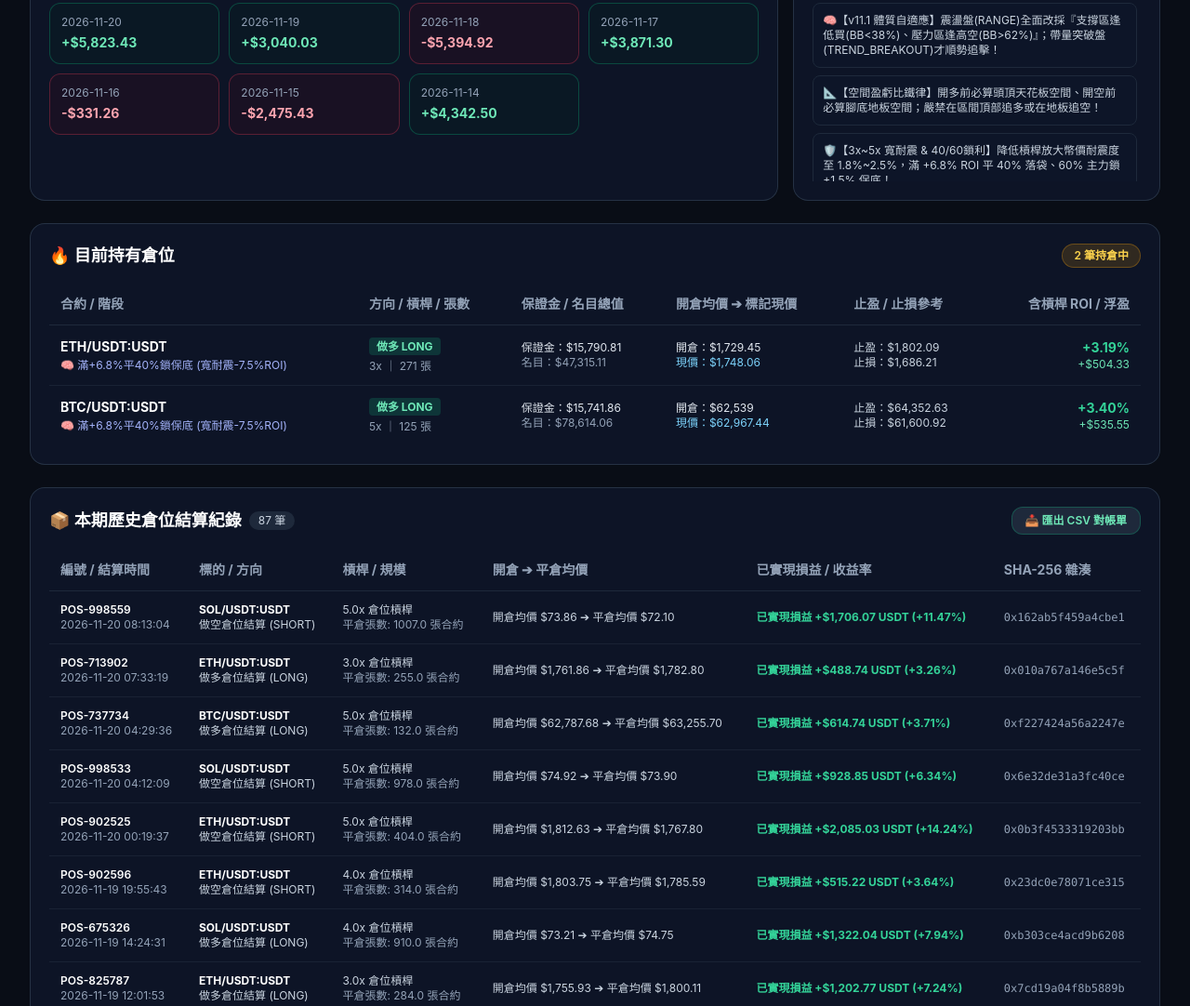
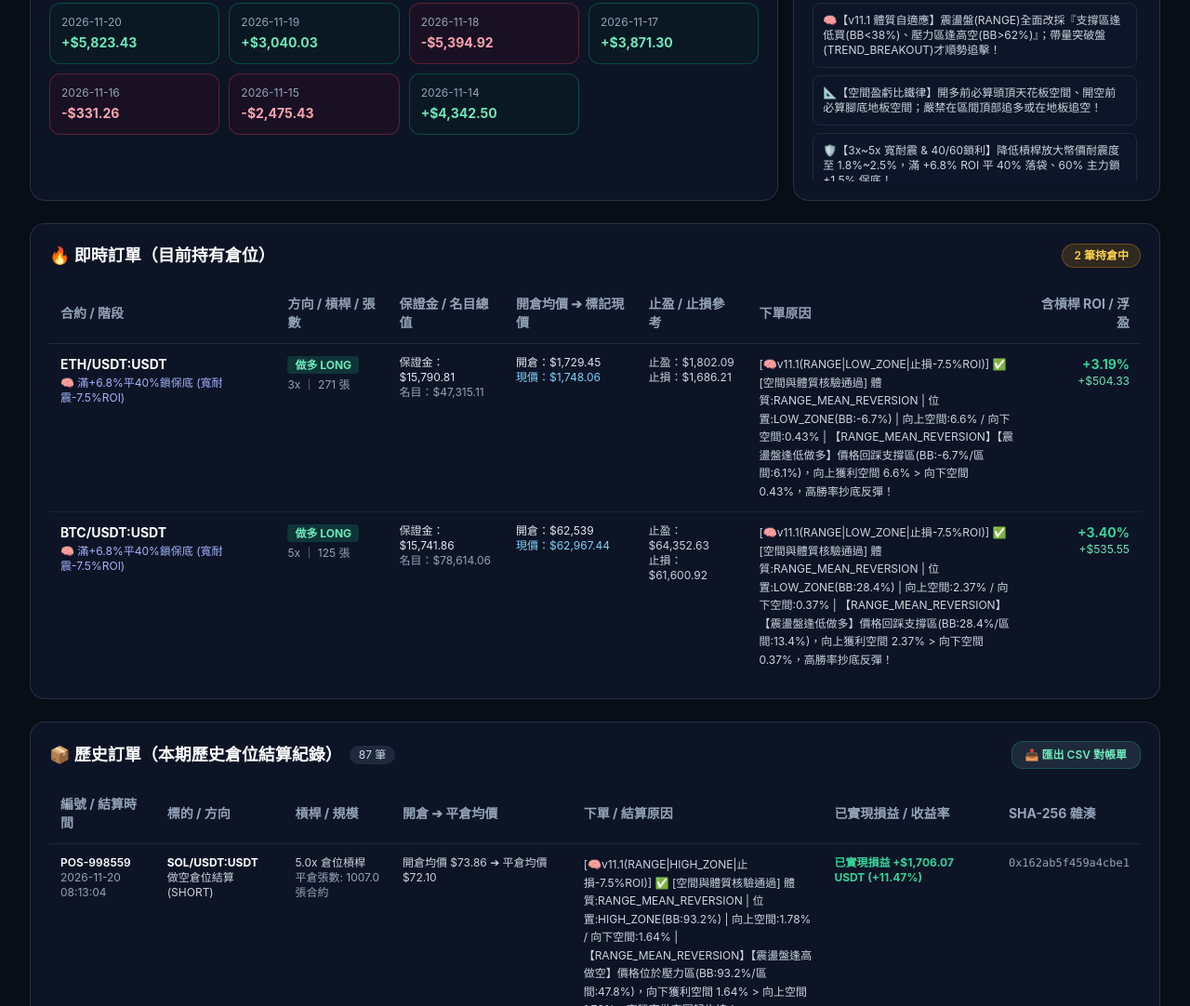
Before and after one commit to Ghjhkjk/quantguard-bot, a plain HTML site: page index.html in a window 1280 px wide. Shown: the part 646-1728 px from the top of the page at 93% size. Drawn offline with nearby package versions, Linux system fonts and the light colour scheme.

Commit message:
Update index.html

```diff
--- a/index.html
+++ b/index.html
@@ -191,10 +191,10 @@
         </div>
       </section>
 
-      <!-- 目前持有倉位 -->
+      <!-- 即時訂單：目前持有倉位（含下單原因） -->
       <section class="glass-card rounded-2xl p-5 space-y-4">
         <div class="flex items-center justify-between">
-          <h2 class="text-base md:text-lg font-bold text-white">🔥 目前持有倉位</h2>
+          <h2 class="text-base md:text-lg font-bold text-white">🔥 即時訂單（目前持有倉位）</h2>
           <span id="active-pos-count" class="px-3 py-1 rounded-full text-xs font-semibold bg-amber-500/15 text-amber-300 border border-amber-500/30">
             0 筆持倉中
           </span>
@@ -209,21 +209,22 @@
                 <th class="py-3 px-3">保證金 / 名目總值</th>
                 <th class="py-3 px-3">開倉均價 ➔ 標記現價</th>
                 <th class="py-3 px-3">止盈 / 止損參考</th>
+                <th class="py-3 px-3">下單原因</th>
                 <th class="py-3 px-3 text-right">含槓桿 ROI / 浮盈</th>
               </tr>
             </thead>
             <tbody id="active-positions-tbody" class="divide-y divide-slate-800/70">
-              <tr><td colspan="6" class="py-6 text-center text-slate-400">目前無未平倉部位。</td></tr>
+              <tr><td colspan="7" class="py-6 text-center text-slate-400">目前無未平倉部位。</td></tr>
             </tbody>
           </table>
         </div>
       </section>
 
-      <!-- 歷史倉位結算紀錄與 CSV 匯出 -->
+      <!-- 歷史訂單：本期歷史倉位結算紀錄（含下單/結算原因） -->
       <section class="glass-card rounded-2xl p-5 space-y-4">
         <div class="flex flex-wrap items-center justify-between gap-2">
           <div class="flex items-center gap-2">
-            <h2 class="text-base md:text-lg font-bold text-white">📦 本期歷史倉位結算紀錄</h2>
+            <h2 class="text-base md:text-lg font-bold text-white">📦 歷史訂單（本期歷史倉位結算紀錄）</h2>
             <span id="history-count-badge" class="px-2.5 py-0.5 rounded-full text-xs bg-slate-800 text-slate-300">0 筆</span>
           </div>
           <button onclick="exportHistoryToCSV()" class="px-3.5 py-1.5 rounded-xl text-xs font-semibold bg-slate-800 text-emerald-300 border border-emerald-500/30 hover:bg-slate-700 transition">
@@ -239,12 +240,13 @@
                 <th class="py-3 px-3">標的 / 方向</th>
                 <th class="py-3 px-3">槓桿 / 規模</th>
                 <th class="py-3 px-3">開倉 ➔ 平倉均價</th>
+                <th class="py-3 px-3">下單 / 結算原因</th>
                 <th class="py-3 px-3">已實現損益 / 收益率</th>
                 <th class="py-3 px-3">SHA-256 雜湊</th>
               </tr>
             </thead>
             <tbody id="history-orders-tbody" class="divide-y divide-slate-800/70">
-              <tr><td colspan="6" class="py-6 text-center text-slate-400">尚無歷史結算紀錄。</td></tr>
+              <tr><td colspan="7" class="py-6 text-center text-slate-400">尚無歷史結算紀錄。</td></tr>
             </tbody>
           </table>
         </div>
@@ -305,7 +307,8 @@
           roi_pct: 2.58,
           tp_trigger_px: 63244.00,
           sl_trigger_px: 66422.50,
-          stage_badge: "模擬示範持倉"
+          stage_badge: "模擬示範持倉",
+          reason: "【震盪盤逢高做空】價格接近 12h 高檔壓力區，向下空間大於向上空間，順勢高拋低吸。"
         }
       ],
       market_prices: {
@@ -322,6 +325,7 @@
           leverage: "4x 倉位槓桿",
           pool: "平倉張數: 120 張合約",
           entryExit: "開倉均價 $1,840.00 ➔ 平倉均價 $1,812.00",
+          reason: "【震盪盤逢高做空】布林上軌受阻回落，達止盈目標平倉獲利。",
           roi: "已實現損益 +$1,680.00 USDT (+6.09%)",
           realized_pnl_num: 1680.00,
           hash: "0x8f92c1a4e7b03d19"
@@ -334,6 +338,14 @@
       const absStr = Math.abs(val).toLocaleString("en-US", { minimumFractionDigits: 2, maximumFractionDigits: 2 });
       if (signed) return (val >= 0 ? `+$${absStr}` : `-$${absStr}`);
       return `$${absStr}`;
+    }
+
+    function escapeHtml(str) {
+      return String(str ?? "")
+        .replace(/&/g, "&amp;")
+        .replace(/</g, "&lt;")
+        .replace(/>/g, "&gt;")
+        .replace(/"/g, "&quot;");
     }
 
     function switchMode(mode) {
@@ -440,7 +452,7 @@
           const p = Number(d.pnl || 0);
           const cls = p >= 0 ? "border-emerald-500/30 bg-emerald-950/20 text-emerald-300" : "border-rose-500/30 bg-rose-950/20 text-rose-300";
           return `<div class="border ${cls} rounded-xl p-3">
-            <div class="text-xs text-slate-400">${d.date}</div>
+            <div class="text-xs text-slate-400">${escapeHtml(d.date)}</div>
             <div class="text-sm font-bold mt-1">${fmtMoney(p, true)}</div>
           </div>`;
         }).join("");
@@ -451,29 +463,30 @@
       document.getElementById("memory-count-badge").textContent = `${expCount} 筆經驗`;
       const lessons = mem.lessons_learned || [];
       document.getElementById("lessons-list").innerHTML = lessons.length
-        ? lessons.map(item => `<li class="bg-slate-900/70 border border-slate-800 rounded-lg p-2.5">${item}</li>`).join("")
+        ? lessons.map(item => `<li class="bg-slate-900/70 border border-slate-800 rounded-lg p-2.5">${escapeHtml(item)}</li>`).join("")
         : `<li class="text-slate-400">持續累積實戰經驗中。</li>`;
 
       const posList = data.active_positions || [];
       document.getElementById("active-pos-count").textContent = `${posList.length} 筆持倉中`;
       const posTbody = document.getElementById("active-positions-tbody");
       if (posList.length === 0) {
-        posTbody.innerHTML = `<tr><td colspan="6" class="py-6 text-center text-slate-400">目前無未平倉部位。</td></tr>`;
+        posTbody.innerHTML = `<tr><td colspan="7" class="py-6 text-center text-slate-400">目前無未平倉部位。</td></tr>`;
       } else {
         posTbody.innerHTML = posList.map(p => {
           const roi = Number(p.roi_pct || 0);
           const upnl = Number(p.unrealized_pnl || 0);
           const isLong = String(p.side || "").toUpperCase() === "LONG";
-          return `<tr class="hover:bg-slate-800/40">
+          const reasonText = p.reason || "依策略規則建倉與風控管理中";
+          return `<tr class="hover:bg-slate-800/40 align-top">
             <td class="py-3 px-3">
-              <div class="font-bold text-white">${p.symbol}</div>
-              <div class="text-xs text-indigo-300 mt-0.5">${p.stage_badge || ""}</div>
+              <div class="font-bold text-white">${escapeHtml(p.symbol)}</div>
+              <div class="text-xs text-indigo-300 mt-0.5">${escapeHtml(p.stage_badge || "")}</div>
             </td>
             <td class="py-3 px-3">
               <span class="px-2 py-0.5 rounded text-xs font-bold ${isLong ? "bg-emerald-500/20 text-emerald-300" : "bg-rose-500/20 text-rose-300"}">
                 ${isLong ? "做多 LONG" : "做空 SHORT"}
               </span>
-              <div class="text-xs text-slate-400 mt-1">${p.leverage || ""} ｜ ${p.contracts || 0} 張</div>
+              <div class="text-xs text-slate-400 mt-1">${escapeHtml(p.leverage || "")} ｜ ${escapeHtml(p.contracts || 0)} 張</div>
             </td>
             <td class="py-3 px-3 text-xs">
               <div>保證金：${fmtMoney(p.margin_usdt)}</div>
@@ -487,6 +500,9 @@
               <div>止盈：$${Number(p.tp_trigger_px || 0).toLocaleString()}</div>
               <div>止損：$${Number(p.sl_trigger_px || 0).toLocaleString()}</div>
             </td>
+            <td class="py-3 px-3 text-xs text-slate-300 max-w-xs leading-relaxed">
+              ${escapeHtml(reasonText)}
+            </td>
             <td class="py-3 px-3 text-right">
               <div class="font-bold ${roi >= 0 ? "text-emerald-400" : "text-rose-400"}">${roi >= 0 ? "+" : ""}${roi.toFixed(2)}%</div>
               <div class="text-xs ${upnl >= 0 ? "text-emerald-300" : "text-rose-300"}">${fmtMoney(upnl, true)}</div>
@@ -499,28 +515,30 @@
       document.getElementById("history-count-badge").textContent = `${orders.length} 筆`;
       const ordTbody = document.getElementById("history-orders-tbody");
       if (orders.length === 0) {
-        ordTbody.innerHTML = `<tr><td colspan="6" class="py-6 text-center text-slate-400">尚無歷史結算紀錄。</td></tr>`;
+        ordTbody.innerHTML = `<tr><td colspan="7" class="py-6 text-center text-slate-400">尚無歷史結算紀錄。</td></tr>`;
       } else {
         ordTbody.innerHTML = orders.slice(0, 30).map(o => {
           const pnlNum = Number(o.realized_pnl_num || 0);
-          return `<tr class="hover:bg-slate-800/40">
+          const orderReason = o.reason || "歷史倉位結算紀錄";
+          return `<tr class="hover:bg-slate-800/40 align-top">
             <td class="py-3 px-3 text-xs">
-              <div class="font-semibold text-white">${o.id || ""}</div>
-              <div class="text-slate-400">${o.time || ""}</div>
+              <div class="font-semibold text-white">${escapeHtml(o.id || "")}</div>
+              <div class="text-slate-400">${escapeHtml(o.time || "")}</div>
             </td>
             <td class="py-3 px-3 text-xs">
-              <div class="font-bold text-white">${o.asset || ""}</div>
-              <div class="text-slate-300">${o.direction || ""}</div>
+              <div class="font-bold text-white">${escapeHtml(o.asset || "")}</div>
+              <div class="text-slate-300">${escapeHtml(o.direction || "")}</div>
             </td>
             <td class="py-3 px-3 text-xs text-slate-300">
-              <div>${o.leverage || ""}</div>
-              <div class="text-slate-400">${o.pool || ""}</div>
+              <div>${escapeHtml(o.leverage || "")}</div>
+              <div class="text-slate-400">${escapeHtml(o.pool || "")}</div>
             </td>
-            <td class="py-3 px-3 text-xs text-slate-300">${o.entryExit || ""}</td>
+            <td class="py-3 px-3 text-xs text-slate-300">${escapeHtml(o.entryExit || "")}</td>
+            <td class="py-3 px-3 text-xs text-slate-300 max-w-xs leading-relaxed">${escapeHtml(orderReason)}</td>
             <td class="py-3 px-3 text-xs font-bold ${pnlNum >= 0 ? "text-emerald-400" : "text-rose-400"}">
-              ${o.roi || fmtMoney(pnlNum, true)}
+              ${escapeHtml(o.roi || fmtMoney(pnlNum, true))}
             </td>
-            <td class="py-3 px-3 text-xs font-mono text-slate-400">${o.hash || ""}</td>
+            <td class="py-3 px-3 text-xs font-mono text-slate-400">${escapeHtml(o.hash || "")}</td>
           </tr>`;
         }).join("");
       }
@@ -530,12 +548,12 @@
       const sourceData = currentMode === "sandbox" ? SANDBOX_DATA : cachedLiveData;
       const rows = sourceData?.orders || [];
       if (!rows.length) return;
-      const headers = ["編號", "結算時間", "標的", "方向", "槓桿", "開倉與平倉", "已實現損益", "SHA256雜湊"];
+      const headers = ["編號", "結算時間", "標的", "方向", "槓桿", "開倉與平倉", "下單與結算原因", "已實現損益", "SHA256雜湊"];
       const csvLines = [headers.join(",")];
       rows.forEach(r => {
         const line = [
           r.id || "", r.time || "", r.asset || "", r.direction || "",
-          r.leverage || "", r.entryExit || "", r.realized_pnl_num ?? 0, r.hash || ""
+          r.leverage || "", r.entryExit || "", r.reason || "", r.realized_pnl_num ?? 0, r.hash || ""
         ].map(v => `"${String(v).replace(/"/g, '""')}"`).join(",");
         csvLines.push(line);
       });
```
